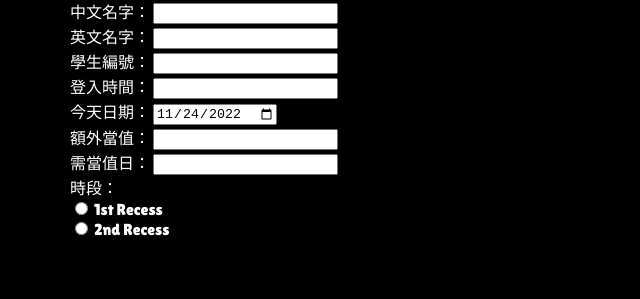
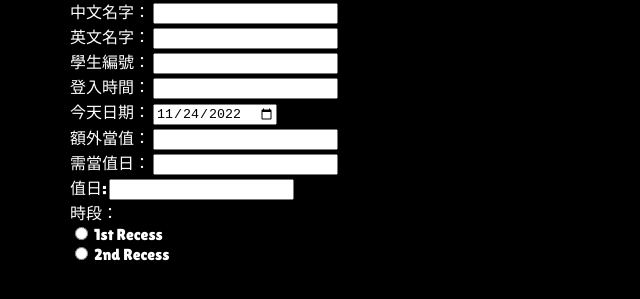
Before and after one commit to sbnvmarcus/libraryattencance, a plain HTML site: page index.html in a window 1280 px wide. Shown: the part 277-576 px from the top of the page, without its empty margins (0-640 px from the left). Drawn offline with nearby package versions, Linux system fonts and the light colour scheme.

Commit message:
Update index.html

```diff
--- a/index.html
+++ b/index.html
@@ -77,6 +77,7 @@
         <label>今天日期：</label> <input type="date" id="tdydate" name="date"><br>
         <label>額外當值：</label> <input id="bonus" name="bonus"><br>
         <label>需當值日：</label> <input id="duties" name="duties"><br>
+	<label>值日: </label> <input id="duties" name="duties"><br>
         <label>時段：</label><br>
         <input type="radio" id="first" name="period" value="first" readonly> 1st Recess<br>
         <input type="radio" id="second" name="period" value="second" readonly> 2nd Recess
```
